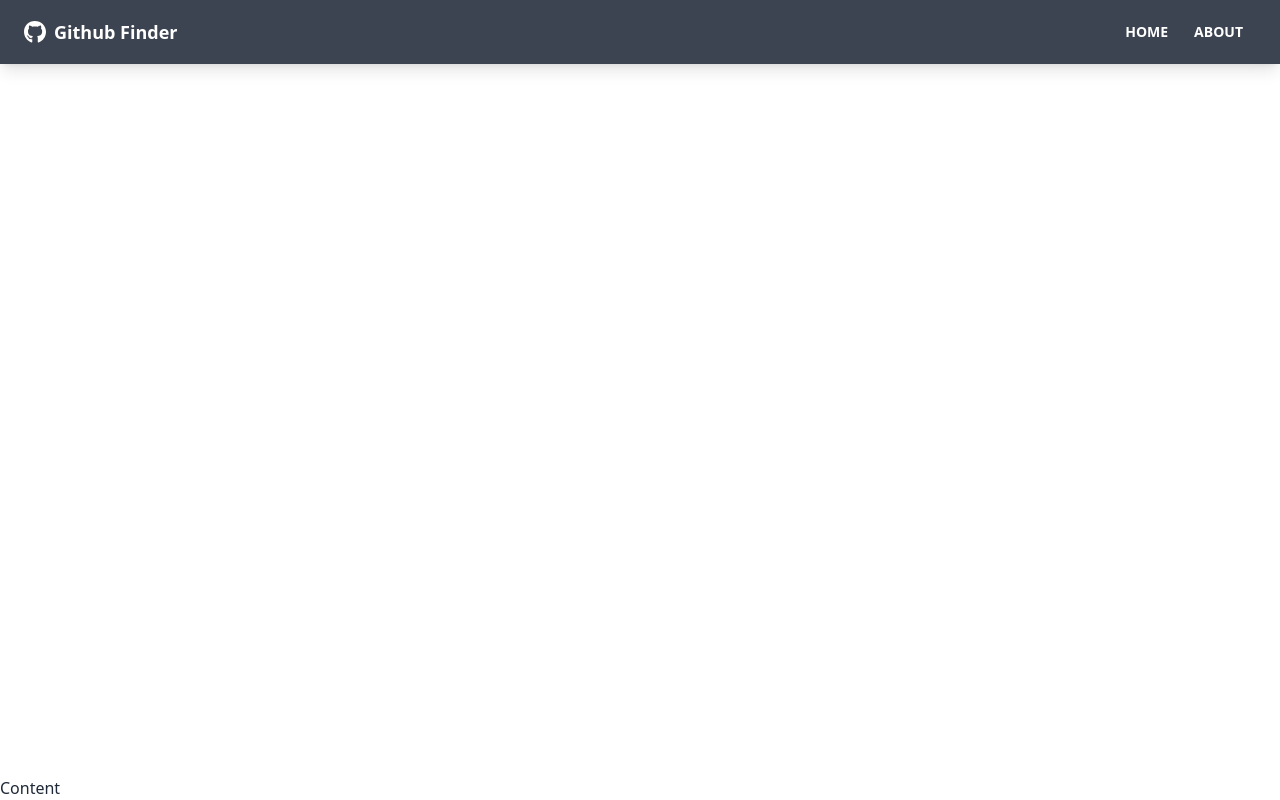
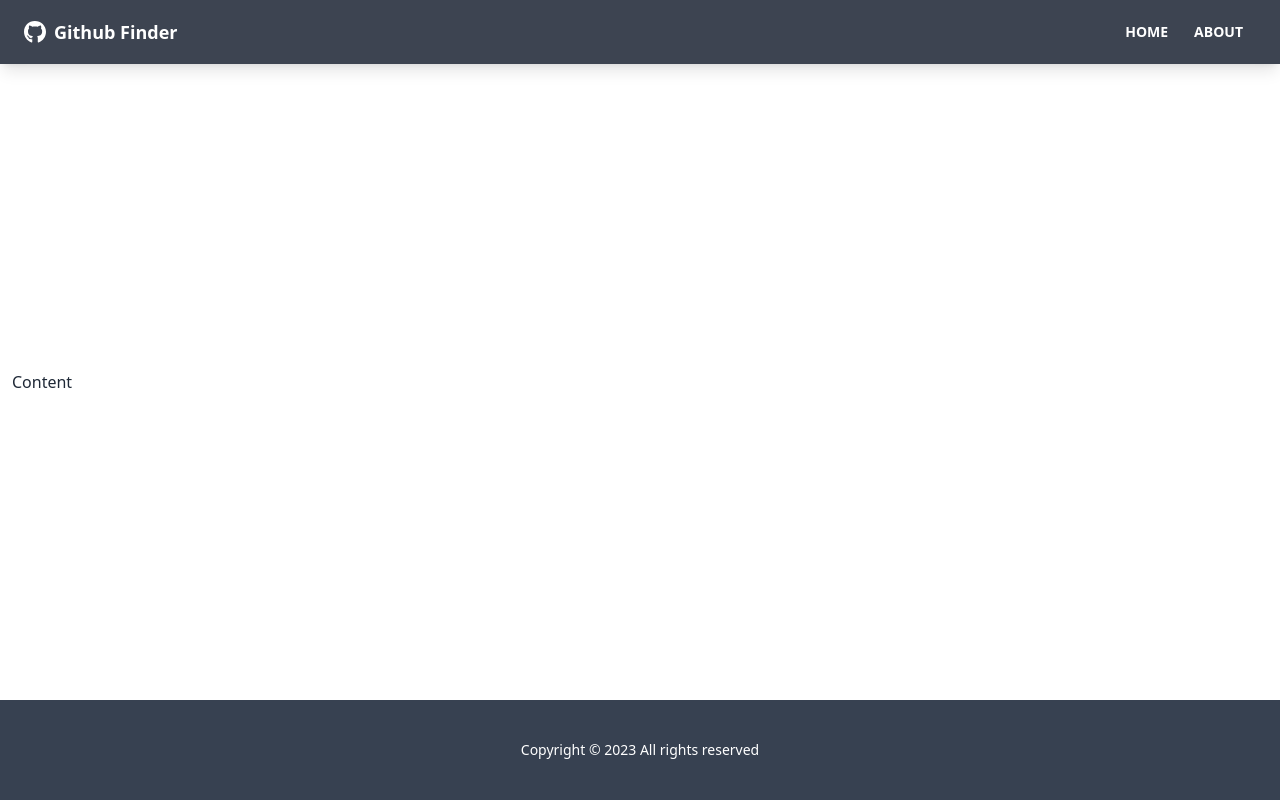
Before and after one commit to j-lewandowski/github-finder, a React (Create React App) app: page / in a window 1280 px wide. Built offline with nearby package versions, Linux system fonts and the light colour scheme; the HTML template or start-up script is replaced by a standard one.

Commit message:
added footer

```diff
--- a/src/App.js
+++ b/src/App.js
@@ -1,12 +1,14 @@
 import { BrowserRouter, Route, Routes } from 'react-router-dom';
 import Navbar from './components/layout/Navbar';
+import Footer from './components/layout/Footer';
 
 function App() {
   return (
     <BrowserRouter>
       <div className="flex flex-col justify-between h-screen">
         <Navbar />
-        <main>Content</main>
+        <main className="container mx-auto px-3 pb-12">Content</main>
+        <Footer />
       </div>
     </BrowserRouter>
   );
--- /dev/null
+++ b/src/components/layout/Footer.jsx
@@ -0,0 +1,11 @@
+function Footer() {
+  const footerYear = new Date().getFullYear();
+
+  return (
+    <footer className="footer p-10 bg-gray-700 text-primary-content footer-center">
+      <p>Copyright &copy; {footerYear} All rights reserved</p>
+    </footer>
+  );
+}
+
+export default Footer;
```
